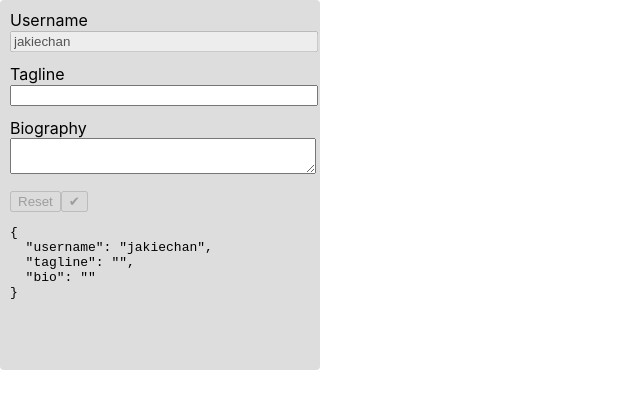
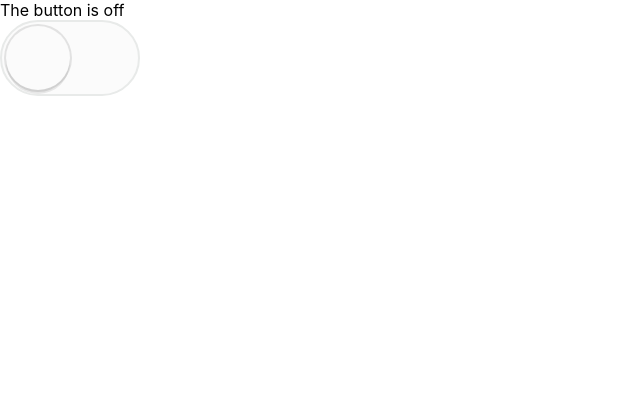
Before and after one commit to Kaycodes11/react-patterns, a React (Create React App) app: page / in a window 1280 px wide. Shown: the top 408 px of the page, without its empty margins (0-640 px from the left). Built offline with nearby package versions, Linux system fonts and the light colour scheme.

Commit message:
compound component

```diff
--- a/src/App1.tsx
+++ b/src/App1.tsx
@@ -4,7 +4,9 @@ import * as userClient from './exercise-related/user-client'
 import {useAuth} from './exercise-related/user-auth'
 
 const UserContext = React.createContext<null | string>(null)
-UserContext.displayName = 'UserContext'
+UserContext.displayName = 'UserContext';
+
+// context module pattern
 
 function userReducer(state: Record<string, any> = {}, action : any) {
     switch (action.type) {
--- /dev/null
+++ b/src/App2.tsx
@@ -0,0 +1,82 @@
+import * as React from 'react';
+import {Switch} from "./exercise-related/switch";
+
+
+interface Toggle {
+    on: boolean;
+    toggle: () => void
+};
+type ToggleOrNull = Toggle | null;
+
+// compound component
+const ToggleContext = React.createContext<ToggleOrNull>(null);
+ToggleContext.displayName = 'ToggleContext';
+
+// @ts-ignore
+function Toggle({children}) {
+    const [on, setOn] = React.useState(false)
+    const toggle = () => setOn(!on)
+
+    // take existing props, clone it then add new props as required [which is what done here]
+    // return React.Children.map(children, child => {
+    //     return typeof  child.type === 'string' ? child : React.cloneElement(child, {on, toggle})
+    // });
+
+    // making it more flexible
+    return <ToggleContext.Provider value={{on, toggle}}>{children}</ToggleContext.Provider>
+}
+
+function useToggle() {
+    return React.useContext<ToggleOrNull>(ToggleContext);
+}
+
+
+// Accepts `on` and `children` props and returns `children` if `on` is true
+// const ToggleOn = ({on, children}: Record<string, any>) => on ? children : null;
+
+// making it more flexible
+const ToggleOn = ({children}: { children: React.ReactNode }): any => {
+    // @ts-ignore
+    const {on} = useToggle();
+    return on ? children : null;
+};
+
+// Accepts `on` and `children` props and returns `children` if `on` is false
+// const ToggleOff = ({on, children}: Record<string, any>) => on ? null : children;
+
+// making it more flexible
+const ToggleOff = ({children}: {children: React.ReactNode}): any => {
+    // @ts-ignore
+    const {on} = useToggle();
+    return on ? null : children;
+};
+
+// Accepts `on` and `toggle` props and returns the <Switch /> with those props.
+// @ts-ignore
+// const ToggleButton = ({on, toggle, ...props}: Record<string, any>) => <Switch on={on} onClick={toggle} {...props} />;
+
+// making it more flexible
+const ToggleButton = (props: Record<string, any>) => {
+    // @ts-ignore
+    const {on, toggle} = useToggle();
+    // @ts-ignore
+    return <Switch on={on} onClick={toggle} {...props} />
+};
+
+
+function App() {
+
+    return (
+        <div>
+            <Toggle>
+                <ToggleOn>The button is on</ToggleOn>
+                <ToggleOff>The button is off</ToggleOff>
+                <div>
+                    <ToggleButton/>
+                </div>
+            </Toggle>
+        </div>
+    )
+}
+
+export default App;
--- /dev/null
+++ b/src/exercise-related/switch.styles.css
@@ -0,0 +1,65 @@
+.toggle-btn {
+    box-sizing: initial;
+    display: inline-block;
+    outline: 0;
+    width: 8em;
+    height: 4em;
+    position: relative;
+    cursor: pointer;
+    user-select: none;
+    background: #fbfbfb;
+    border-radius: 4em;
+    padding: 4px;
+    transition: all 0.4s ease;
+    border: 2px solid #e8eae9;
+}
+.toggle-input:focus + .toggle-btn::after,
+.toggle-btn:active::after {
+    box-sizing: initial;
+    box-shadow: 0 0 0 2px rgba(0, 0, 0, 0.1), 0 4px 0 rgba(0, 0, 0, 0.08),
+    inset 0px 0px 0px 3px #9c9c9c;
+}
+.toggle-btn::after {
+    left: 0;
+    position: relative;
+    display: block;
+    content: '';
+    width: 50%;
+    height: 100%;
+    border-radius: 4em;
+    background: #fbfbfb;
+    transition: all 0.3s cubic-bezier(0.175, 0.885, 0.32, 1.275),
+    padding 0.3s ease, margin 0.3s ease;
+    box-shadow: 0 0 0 2px rgba(0, 0, 0, 0.1), 0 4px 0 rgba(0, 0, 0, 0.08);
+}
+.toggle-btn.toggle-btn-on::after {
+    left: 50%;
+}
+.toggle-btn.toggle-btn-on {
+    background: #86d993;
+}
+.toggle-btn.toggle-btn-on:active {
+    box-shadow: none;
+}
+.toggle-btn.toggle-btn-on:active::after {
+    margin-left: -1.6em;
+}
+.toggle-btn:active::after {
+    padding-right: 1.6em;
+}
+.toggle-btn[disabled] {
+    opacity: 0.7;
+    cursor: auto;
+}
+.toggle-input {
+    /* visually hidden but still accessible */
+    border: 0;
+    clip: rect(0 0 0 0);
+    height: 1px;
+    margin: -1px;
+    overflow: hidden;
+    padding: 0;
+    position: absolute;
+    width: 1px;
+    white-space: nowrap;
+}
--- /dev/null
+++ b/src/exercise-related/switch.tsx
@@ -0,0 +1,43 @@
+import './switch.styles.css'
+import * as React from 'react'
+import {symlink} from "fs";
+
+
+const noop = () => {}
+type AriaLabel = { "ariaLabel"?: string }
+type Props = { on: boolean,  toggle: () => void, className?: string, onClick: () => void } & AriaLabel;
+type State = {}
+
+class Switch extends React.Component<Props, State> {
+    render() {
+
+        const {
+            on,
+            className: className = '',
+            onClick,
+            ...props
+        } = this.props
+        const btnClassName = [
+            className,
+            'toggle-btn',
+            on ? 'toggle-btn-on' : 'toggle-btn-off',
+        ]
+            .filter(Boolean)
+            .join(' ')
+        return (
+            <label aria-label={props.ariaLabel || 'Toggle'} style={{display: 'block'}}>
+                <input
+                    className="toggle-input"
+                    type="checkbox"
+                    checked={on}
+                    onChange={noop}
+                    onClick={onClick}
+                    data-testid="toggle-input"
+                />
+                <span className={btnClassName} {...props} />
+            </label>
+        )
+    }
+}
+
+export {Switch}
--- a/src/index.tsx
+++ b/src/index.tsx
@@ -1,7 +1,7 @@
 import React from "react";
 import ReactDOM from "react-dom/client";
 import "./index.css";
-import App from "./App1";
+import App from "./App2";
 import reportWebVitals from "./reportWebVitals";
 
 const rootElement = document.getElementById('root');
```
